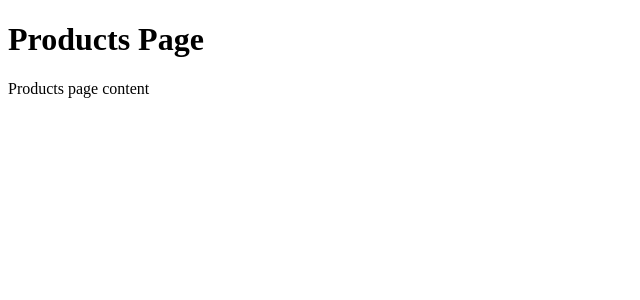
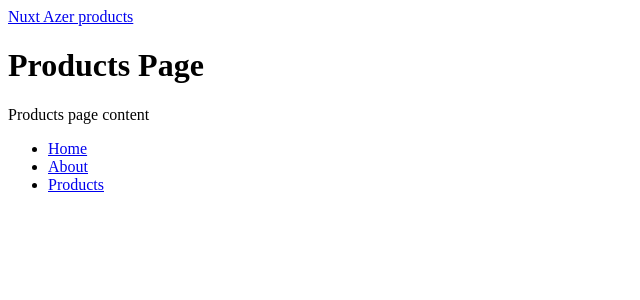
Before and after one commit to Azerbenazzouz/first-proj, a Nuxt app: page /products in a window 1280 px wide. Shown: the top 300 px of the page, without its empty margins (0-640 px from the left). Built offline with nearby package versions, Linux system fonts and the light colour scheme.

Commit message:
Ajout de la mise en page par défaut et de la mise en page des produits, avec un en-tête de navigation commun et des liens de navigation sur toutes les pages.

```diff
--- /dev/null
+++ b/layouts/default.vue
@@ -0,0 +1,27 @@
+<template>
+    <header>
+        <nav>
+            <NuxtLink to="/">Nuxt Azer</NuxtLink>
+            <ul>
+                <li>
+                    <NuxtLink to="/">Home</NuxtLink>
+                </li>
+                <li>
+                    <NuxtLink to="/about">About</NuxtLink>
+                </li>
+                <li>
+                    <NuxtLink to="/products">Products</NuxtLink>
+                </li>
+            </ul>
+        </nav>
+    </header>
+    <div>
+        <slot />
+    </div>
+</template>
+
+<style scoped>
+    .router-link-exact-active {
+        color: #12b488;
+    }
+</style>
--- /dev/null
+++ b/layouts/products.vue
@@ -0,0 +1,22 @@
+<template>
+    <div>
+        <header>
+            <nav>
+                <NuxtLink to="/products">Nuxt Azer products</NuxtLink>
+
+            </nav>
+        </header>
+
+        <div>
+            <slot />
+        </div>
+
+        <footer>
+            <ul>
+                <li><NuxtLink to="/">Home</NuxtLink></li>
+                <li><NuxtLink to="/about">About</NuxtLink></li>
+                <li><NuxtLink to="/products">Products</NuxtLink></li>
+            </ul>
+        </footer>
+    </div>
+</template>
--- a/pages/index.vue
+++ b/pages/index.vue
@@ -3,22 +3,6 @@
 </script>
 
 <template>
-    <header>
-        <nav>
-            <NuxtLink to="/">Nuxt Azer</NuxtLink>
-            <ul>
-                <li>
-                    <NuxtLink to="/">Home</NuxtLink>
-                </li>
-                <li>
-                    <NuxtLink to="/about">About</NuxtLink>
-                </li>
-                <li>
-                    <NuxtLink to="/products">Products</NuxtLink>
-                </li>
-            </ul>
-        </nav>
-    </header>
     <div>
         <h1>Home Page</h1>
         <p>Home page content</p>
--- a/pages/products/index.vue
+++ b/pages/products/index.vue
@@ -6,7 +6,9 @@
 </template>
 
 <script setup>
-
+    definePageMeta({
+        layout: 'products',
+    })
 </script>
 
 <style scoped>
```
